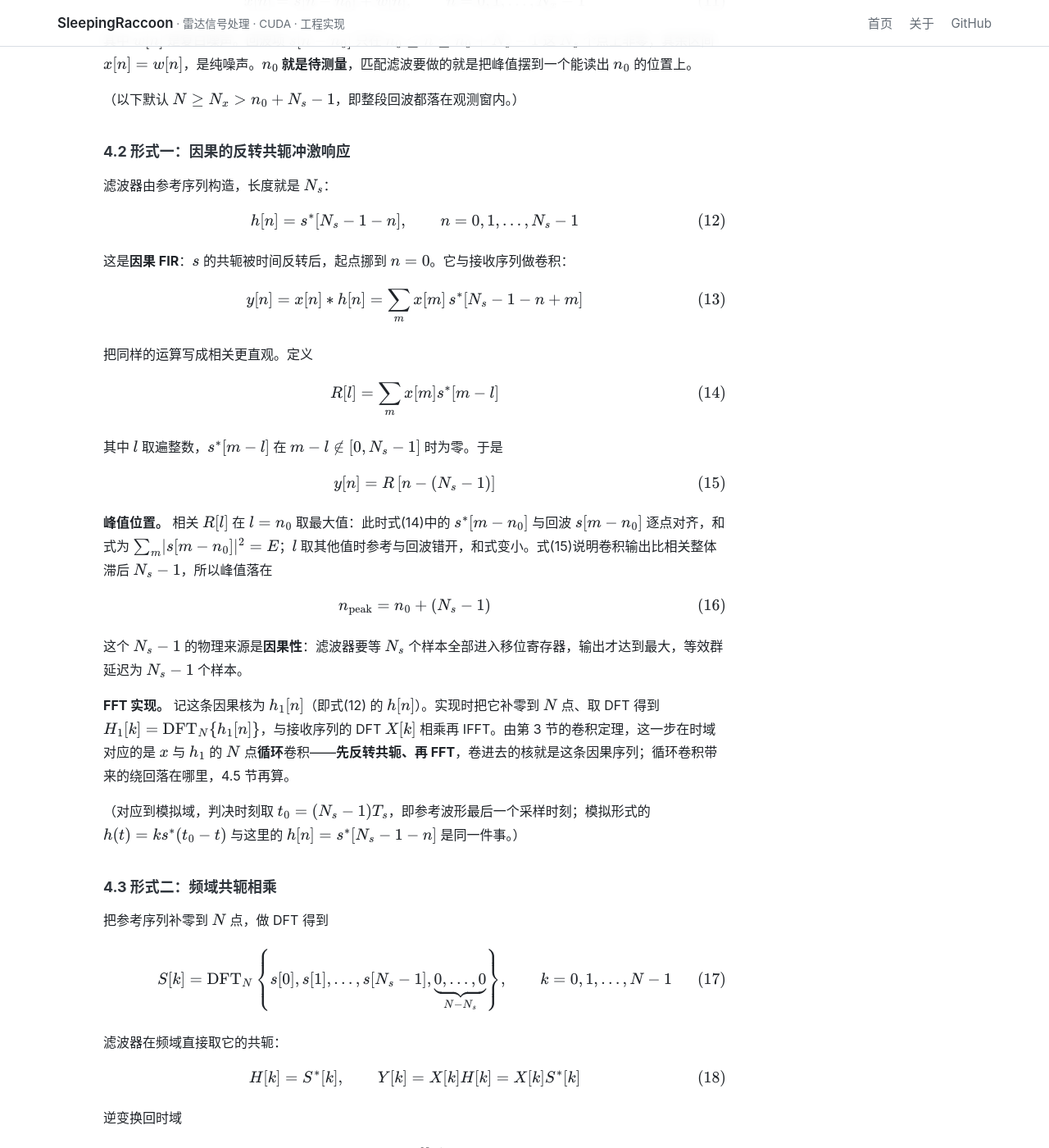
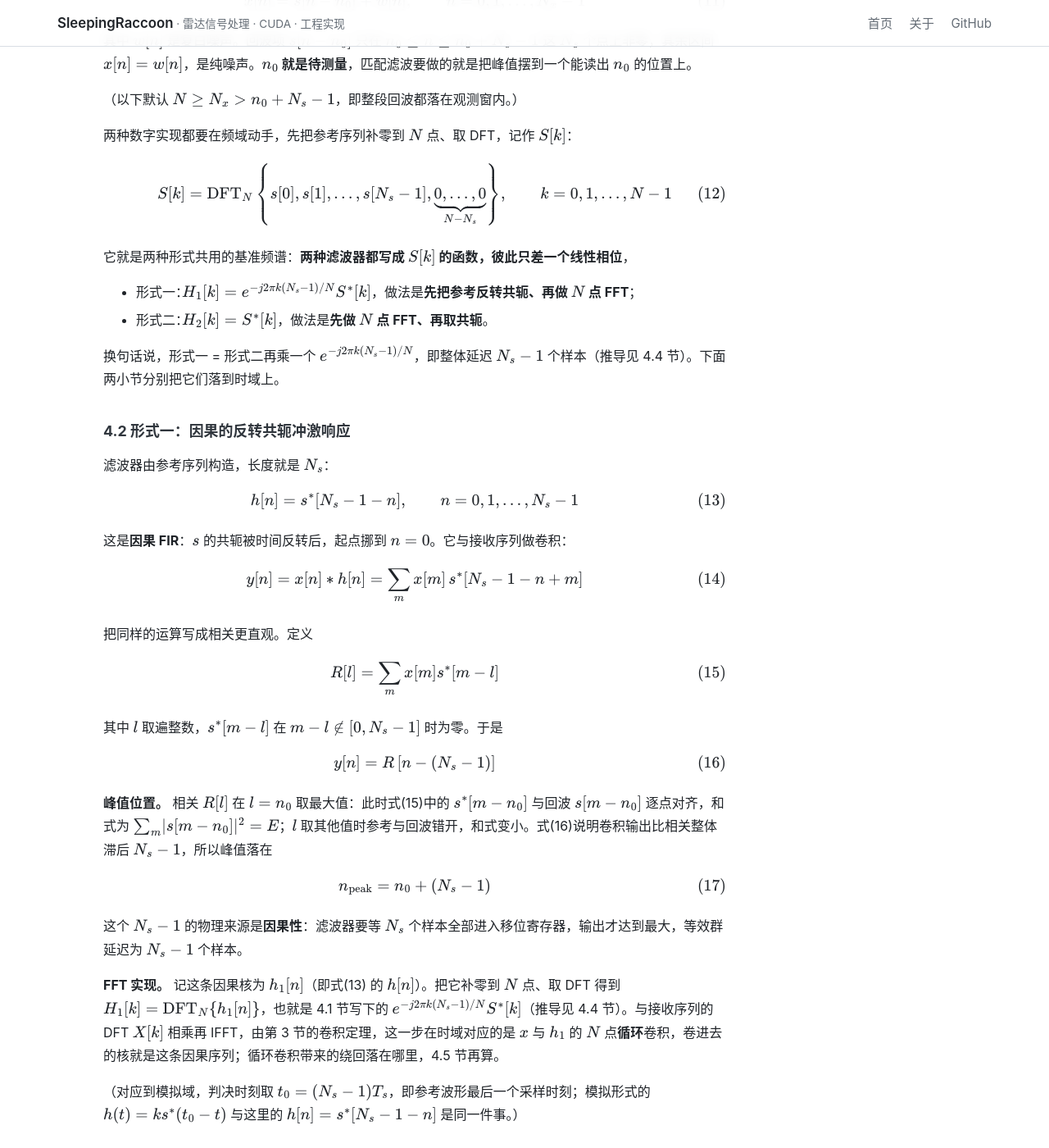
Before and after one commit to SleepingRaccoon/SleepingRaccoon.github.io, a Jekyll site: the page built from _radar/02_匹配滤波.md, in a window 1280 px wide and 1400 px high, scrolled down 2878 px. Shown: the whole window at 82% size. Built offline with Jekyll 4.4.1, drawn with Linux system fonts in a browser that asks for light colours; formulas are drawn with MathJax 3; some of the changed text lies outside the part shown.

Commit message:
docs(02): 把 S 的定义提到 4.1，先讲清 H1/H2 与 S 的关系（只差一个线性相位），并同步公式编号

```diff
--- a/_radar/02_匹配滤波.md
+++ b/_radar/02_匹配滤波.md
@@ -107,51 +107,58 @@ $$
 
 （以下默认 $N \ge N_x > n_0+N_s-1$，即整段回波都落在观测窗内。）
 
+两种数字实现都要在频域动手，先把参考序列补零到 $N$ 点、取 DFT，记作 $S[k]$：
+
+$$
+S[k] = \mathrm{DFT}_N\left\{s[0],s[1],\dots,s[N_s-1],\underbrace{0,\dots,0}_{N-N_s}\right\},\qquad k = 0,1,\dots,N-1 \tag{12}
+$$
+
+它就是两种形式共用的基准频谱：**两种滤波器都写成 $S[k]$ 的函数，彼此只差一个线性相位**，
+
+*   形式一：$H_1[k] = e^{-j2\pi k(N_s-1)/N}S^{\ast}[k]$，做法是**先把参考反转共轭、再做 $N$ 点 FFT**；
+*   形式二：$H_2[k] = S^{\ast}[k]$，做法是**先做 $N$ 点 FFT、再取共轭**。
+
+换句话说，形式一 = 形式二再乘一个 $e^{-j2\pi k(N_s-1)/N}$，即整体延迟 $N_s-1$ 个样本（推导见 4.4 节）。下面两小节分别把它们落到时域上。
+
 ### 4.2 形式一：因果的反转共轭冲激响应
 滤波器由参考序列构造，长度就是 $N_s$：
 
 $$
-h[n] = s^{\ast}[N_s-1-n],\qquad n = 0,1,\dots,N_s-1 \tag{12}
+h[n] = s^{\ast}[N_s-1-n],\qquad n = 0,1,\dots,N_s-1 \tag{13}
 $$
 
 这是**因果 FIR**：$s$ 的共轭被时间反转后，起点挪到 $n = 0$。它与接收序列做卷积：
 
 $$
-y[n] = x[n]\ast h[n] = \sum_{m} x[m]\,s^{\ast}[N_s-1-n+m] \tag{13}
+y[n] = x[n]\ast h[n] = \sum_{m} x[m]\,s^{\ast}[N_s-1-n+m] \tag{14}
 $$
 
 把同样的运算写成相关更直观。定义
 
 $$
-R[l] = \sum_{m} x[m]s^{\ast}[m-l] \tag{14}
+R[l] = \sum_{m} x[m]s^{\ast}[m-l] \tag{15}
 $$
 
 其中 $l$ 取遍整数，$s^{\ast}[m-l]$ 在 $m-l \notin [0,N_s-1]$ 时为零。于是
 
 $$
-y[n] = R\left[n-(N_s-1)\right] \tag{15}
+y[n] = R\left[n-(N_s-1)\right] \tag{16}
 $$
 
-**峰值位置。** 相关 $R[l]$ 在 $l = n_0$ 取最大值：此时式(14)中的 $s^{\ast}[m-n_0]$ 与回波 $s[m-n_0]$ 逐点对齐，和式为 $\sum_m \lvert s[m-n_0]\rvert^2 = E$；$l$ 取其他值时参考与回波错开，和式变小。式(15)说明卷积输出比相关整体滞后 $N_s-1$，所以峰值落在
+**峰值位置。** 相关 $R[l]$ 在 $l = n_0$ 取最大值：此时式(15)中的 $s^{\ast}[m-n_0]$ 与回波 $s[m-n_0]$ 逐点对齐，和式为 $\sum_m \lvert s[m-n_0]\rvert^2 = E$；$l$ 取其他值时参考与回波错开，和式变小。式(16)说明卷积输出比相关整体滞后 $N_s-1$，所以峰值落在
 
 $$
-n_{\mathrm{peak}} = n_0 + (N_s-1) \tag{16}
+n_{\mathrm{peak}} = n_0 + (N_s-1) \tag{17}
 $$
 
 这个 $N_s-1$ 的物理来源是**因果性**：滤波器要等 $N_s$ 个样本全部进入移位寄存器，输出才达到最大，等效群延迟为 $N_s-1$ 个样本。
 
-**FFT 实现。** 记这条因果核为 $h_1[n]$（即式(12) 的 $h[n]$）。实现时把它补零到 $N$ 点、取 DFT 得到 $H_1[k] = \mathrm{DFT}_N\lbrace h_1[n]\rbrace $，与接收序列的 DFT $X[k]$ 相乘再 IFFT。由第 3 节的卷积定理，这一步在时域对应的是 $x$ 与 $h_1$ 的 $N$ 点**循环**卷积——**先反转共轭、再 FFT**，卷进去的核就是这条因果序列；循环卷积带来的绕回落在哪里，4.5 节再算。
+**FFT 实现。** 记这条因果核为 $h_1[n]$（即式(13) 的 $h[n]$）。把它补零到 $N$ 点、取 DFT 得到 $H_1[k] = \mathrm{DFT}_N\lbrace h_1[n]\rbrace $，也就是 4.1 节写下的 $e^{-j2\pi k(N_s-1)/N}S^{\ast}[k]$（推导见 4.4 节）。与接收序列的 DFT $X[k]$ 相乘再 IFFT，由第 3 节的卷积定理，这一步在时域对应的是 $x$ 与 $h_1$ 的 $N$ 点**循环**卷积，卷进去的核就是这条因果序列；循环卷积带来的绕回落在哪里，4.5 节再算。
 
 （对应到模拟域，判决时刻取 $t_0 = (N_s-1)T_s$，即参考波形最后一个采样时刻；模拟形式的 $h(t) = ks^{\ast}(t_0-t)$ 与这里的 $h[n] = s^{\ast}[N_s-1-n]$ 是同一件事。）
 
 ### 4.3 形式二：频域共轭相乘
-把参考序列补零到 $N$ 点，做 DFT 得到
-
-$$
-S[k] = \mathrm{DFT}_N\left\{s[0],s[1],\dots,s[N_s-1],\underbrace{0,\dots,0}_{N-N_s}\right\},\qquad k = 0,1,\dots,N-1 \tag{17}
-$$
-
-滤波器在频域直接取它的共轭：
+滤波器在频域直接取式(12) 那个 $S[k]$ 的共轭：
 
 $$
 H[k] = S^{\ast}[k],\qquad Y[k] = X[k]H[k] = X[k]S^{\ast}[k] \tag{18}
@@ -192,7 +199,7 @@ $$
 \big[\, s_0^{\ast},\ 0,\ 0,\ \dots,\ 0,\ s_{N_s-1}^{\ast},\ s_{N_s-2}^{\ast},\ \dots,\ s_1^{\ast} \,\big]
 $$
 
-即首元素是 $s_0^{\ast}$，末尾 $N_s-1$ 个元素是倒序的 $s_{N_s-1}^{\ast},s_{N_s-2}^{\ast},\dots,s_1^{\ast}$，中间全零。而式(12) 的因果滤波器补零到 $N$ 点后是
+即首元素是 $s_0^{\ast}$，末尾 $N_s-1$ 个元素是倒序的 $s_{N_s-1}^{\ast},s_{N_s-2}^{\ast},\dots,s_1^{\ast}$，中间全零。而式(13) 的因果滤波器补零到 $N$ 点后是
 
 $$
 \big[\, s_{N_s-1}^{\ast},\ s_{N_s-2}^{\ast},\ \dots,\ s_0^{\ast},\ 0,\ 0,\ \dots,\ 0 \,\big]
@@ -237,9 +244,9 @@ $$
 y_{\mathrm{circ}}[n] = y_{\mathrm{lin}}[n] + y_{\mathrm{lin}}[n+N_x],\qquad y_{\mathrm{lin}}[n+N_x] \ne 0 \iff 0 \le n \le N_s-2 \tag{25}
 $$
 
-绕回只污染**前 $N_s-1$ 个点**。这几点为什么没有用？由式(15)，输出下标 $n$ 与相关延迟 $l = n-(N_s-1)$ 是一一对应的：$n \le N_s-2$ 就是 $l < 0$，对应参考波形还伸在记录起点**之前**、只有一部分与记录重合的那种**瞬态**，它描述的是窗口开始之前就已经到达的回波，本来就不在观测范围内。更要紧的是，待测回波的峰值在 $l = n_0 \ge 0$，即 $n = n_0+(N_s-1) \ge N_s-1$，按式(25) **不可能落进脏区**。所以前 $N_s-1$ 个点直接丢掉即可，补到 $N_x$ 完全够。
+绕回只污染**前 $N_s-1$ 个点**。这几点为什么没有用？由式(16)，输出下标 $n$ 与相关延迟 $l = n-(N_s-1)$ 是一一对应的：$n \le N_s-2$ 就是 $l < 0$，对应参考波形还伸在记录起点**之前**、只有一部分与记录重合的那种**瞬态**，它描述的是窗口开始之前就已经到达的回波，本来就不在观测范围内。更要紧的是，待测回波的峰值在 $l = n_0 \ge 0$，即 $n = n_0+(N_s-1) \ge N_s-1$，按式(25) **不可能落进脏区**。所以前 $N_s-1$ 个点直接丢掉即可，补到 $N_x$ 完全够。
 
-**形式二。** 式(19) 是循环相关，把它与式(14) 定义的非循环相关 $R[l]$ 对照：下标 $(m-n)\bmod N_x$ 在 $m < n$ 时等于 $m-n+N_x$，于是
+**形式二。** 式(19) 是循环相关，把它与式(15) 定义的非循环相关 $R[l]$ 对照：下标 $(m-n)\bmod N_x$ 在 $m < n$ 时等于 $m-n+N_x$，于是
 
 $$
 \tilde y[n] = R[n] + R[n-N_x] \tag{26}
```
Also changed, not shown: other parts of _radar/02_匹配滤波.md (+1 -1 lines).
